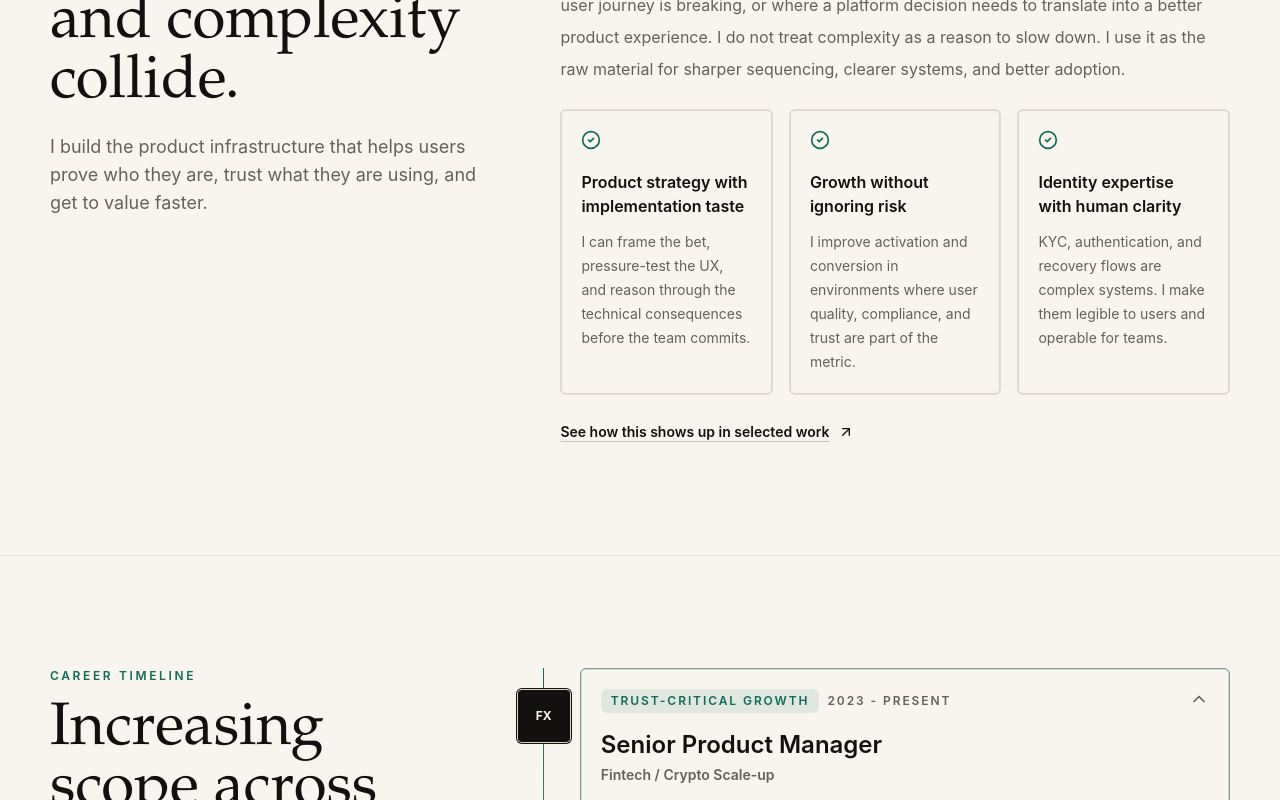
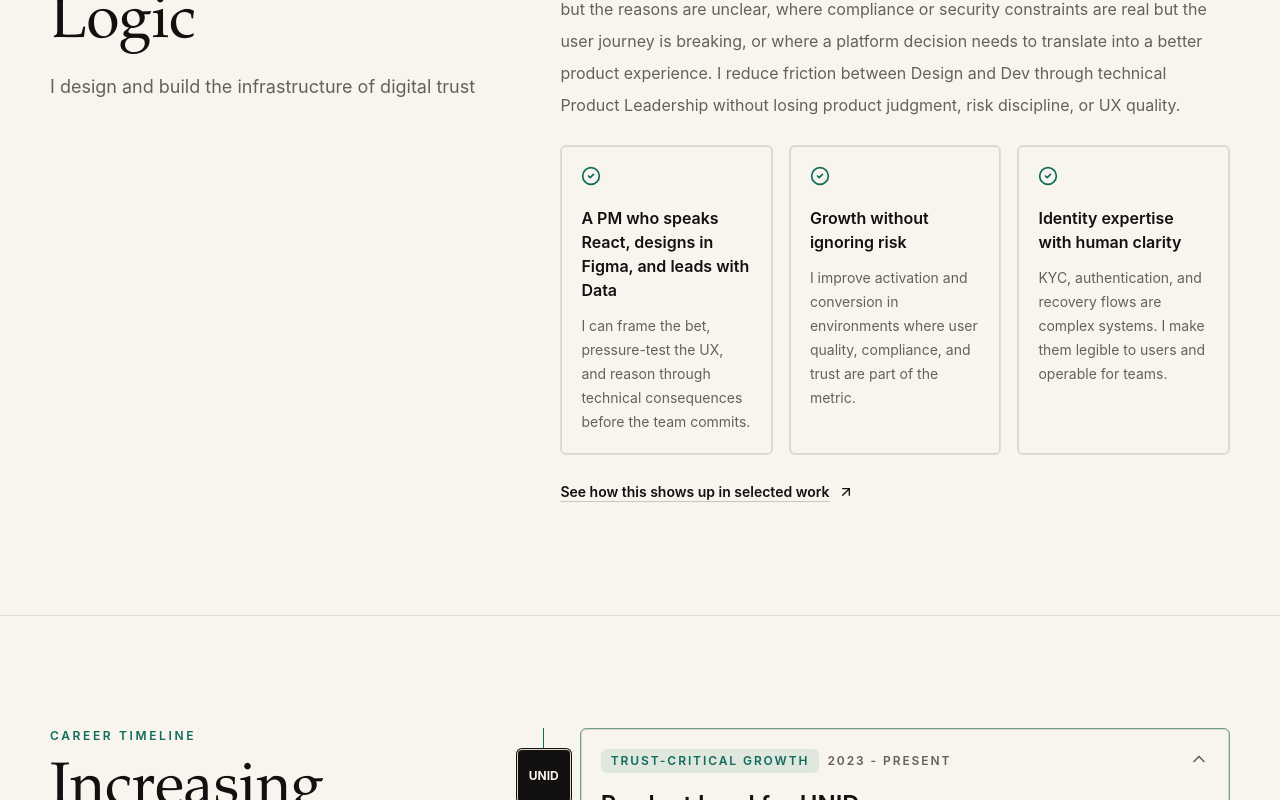
Before and after one commit to ignacioperezroca/ignacio-portfolio, a Next.js app: page / in a window 1280 px wide. Shown: the part 1520-2320 px from the top of the page. Built offline with nearby package versions, Linux system fonts and the light colour scheme.

Commit message:
Update portfolio identity positioning

```diff
--- a/src/components/About.tsx
+++ b/src/components/About.tsx
@@ -5,8 +5,8 @@
 
 const leveragePoints = [
   {
-    title: "Product strategy with implementation taste",
-    body: "I can frame the bet, pressure-test the UX, and reason through the technical consequences before the team commits."
+    title: "A PM who speaks React, designs in Figma, and leads with Data",
+    body: "I can frame the bet, pressure-test the UX, and reason through technical consequences before the team commits."
   },
   {
     title: "Growth without ignoring risk",
@@ -25,7 +25,7 @@
         <FadeIn>
           <SectionHeader
             eyebrow="About / positioning"
-            title="A product leader for moments where trust, growth, and complexity collide."
+            title="The Full-Stack PM: Strategy, Design Systems, and Frontend Logic"
             description={personalInfo.shortPositioning}
           />
         </FadeIn>
@@ -34,7 +34,8 @@
           <FadeIn delay={0.05}>
             <div className="border-l-2 border-accent-green pl-6">
               <p className="text-xl leading-9 text-ink dark:text-paper">
-                My path combines product strategy, UX/UI craft, frontend fluency,
+                Senior PM with a CS-mindset and a Designer&apos;s eye. My path
+                combines product strategy, UX/UI craft, frontend fluency,
                 data-driven growth, and deep exposure to identity and verification
                 problems. That mix gives me unusual leverage in cross-functional
                 rooms: I can connect user trust, business outcomes, design quality,
@@ -49,9 +50,9 @@
               funnel is leaking but the reasons are unclear, where compliance or
               security constraints are real but the user journey is breaking, or
               where a platform decision needs to translate into a better product
-              experience. I do not treat complexity as a reason to slow down. I
-              use it as the raw material for sharper sequencing, clearer systems,
-              and better adoption.
+              experience. I reduce friction between Design and Dev through
+              technical Product Leadership without losing product judgment, risk
+              discipline, or UX quality.
             </p>
           </FadeIn>
 
--- a/src/components/Contact.tsx
+++ b/src/components/Contact.tsx
@@ -10,7 +10,7 @@
         <div>
           <SectionHeader
             eyebrow="Contact"
-            title="Let's talk about products where trust and growth both matter."
+            title="Let's discuss scaling your next identity platform"
             description={personalInfo.availability}
           />
           <div className="mt-8 flex flex-wrap gap-3">
@@ -34,8 +34,9 @@
             Direct connection
           </p>
           <p className="mt-5 text-2xl font-semibold leading-tight text-ink dark:text-paper">
+            Building the Infrastructure of Trust: Ready for the next 2M users.
             For product roles, advisory conversations, and collaborations where
-            trust-critical growth matters.
+            Identity strategy, KYC friction, and conversion quality matter.
           </p>
           <div className="mt-8 grid gap-3">
             {[
--- a/src/components/Footer.tsx
+++ b/src/components/Footer.tsx
@@ -15,8 +15,7 @@
               <span className="text-sm font-semibold">{personalInfo.displayName}</span>
             </Link>
             <p className="mt-4 max-w-md text-sm leading-6 text-paper/58">
-              Product strategy for fintech, crypto, identity, onboarding,
-              authentication, and growth products where user trust is part of the system.
+              Building the Infrastructure of Trust: Ready for the next 2M users.
             </p>
           </div>
 
@@ -74,7 +73,7 @@
 
         <div className="mt-10 flex flex-col gap-3 border-t border-paper/10 pt-5 text-xs text-paper/45 sm:flex-row sm:items-center sm:justify-between">
           <p>Copyright 2026 {personalInfo.displayName}. All rights reserved.</p>
-          <p>Built for high-signal product conversations.</p>
+          <p>Built with React/Tailwind by a PM who knows the stack.</p>
         </div>
       </div>
     </footer>
--- a/src/components/Hero.tsx
+++ b/src/components/Hero.tsx
@@ -36,7 +36,7 @@
             </ButtonLink>
             <ButtonLink href="#contact" variant="ghost">
               <Mail className="h-4 w-4" aria-hidden />
-              Contact me
+              Let&apos;s discuss scaling your next identity platform
             </ButtonLink>
           </FadeIn>
 
--- a/src/components/Thoughts.tsx
+++ b/src/components/Thoughts.tsx
@@ -9,9 +9,9 @@
       <div className="section-shell">
         <FadeIn>
           <SectionHeader
-            eyebrow="Writing placeholder"
-            title="Future thinking on trust, onboarding, and product systems."
-            description="A quiet section for essays or selected writing when you want the site to become a stronger executive signal over time."
+            eyebrow="Product thinking"
+            title="Identity, onboarding, growth, and full-stack product leadership."
+            description="A visible library of future essays, case-study angles, and product theses for recruiters and founders who want to understand how I think."
           />
         </FadeIn>
 
--- a/src/components/WorkingStyle.tsx
+++ b/src/components/WorkingStyle.tsx
@@ -16,8 +16,8 @@
         <FadeIn>
           <SectionHeader
             eyebrow="How I operate"
-            title="Calm product leadership for ambiguous, high-consequence work."
-            description="I help teams move from scattered inputs to shared judgment: what matters, what is risky, what we can learn next, and what is worth shipping now."
+            title="Reducing friction between Design and Dev through technical Product Leadership"
+            description="I help teams bridge Engineering constraints and High-Conversion UX: what matters, what is risky, what we can learn next, and what is worth shipping now."
           />
         </FadeIn>
 
--- a/src/data/portfolio.ts
+++ b/src/data/portfolio.ts
@@ -91,15 +91,16 @@
   githubUrl: "https://github.com/ignacioperezroca/ignacio-portfolio",
   resumeUrl: "/resume/ignacio-perez-roca-product-manager-cv.pdf",
   profileImage: "/images/profile-placeholder.svg",
-  heroEyebrow: "Senior Product Manager - fintech, identity, onboarding, growth",
+  heroEyebrow:
+    "Senior Product Manager | Scaling Identity & Trust in Fintech",
   heroHeadline:
-    "Senior Product Manager for trust-critical fintech, identity, onboarding, and growth products.",
+    "Leading Identity for 2.5M+ users and scaling platforms from 60K to 2M",
   heroSubheadline:
-    "I turn regulated complexity into clear product systems: onboarding journeys, KYC flows, authentication, digital identity, and activation loops that balance conversion, risk, UX, and operational scale.",
+    "Bridging the gap between Engineering constraints and High-Conversion UX",
   shortPositioning:
-    "I build the product infrastructure that helps users prove who they are, trust what they are using, and get to value faster.",
+    "I design and build the infrastructure of digital trust",
   availability:
-    "Open to senior product roles, product leadership, advisory, and select consulting work in fintech, crypto, AI, identity, and platform teams."
+    "Let's discuss scaling your next identity platform"
 };
 
 export const navItems = [
@@ -129,20 +130,20 @@
     detail: "Adjust to the exact countries and segments you have served."
   },
   {
-    value: "262%",
-    label: "Growth systems",
-    detail: "Replace with a verified activation, conversion, or revenue metric."
+    value: "+262%",
+    label: "Impact-led resume",
+    detail: "Impact-led: +262% Conversion @Bitso | 2M Users @Lemon | 2.5M @UNID"
   }
 ];
 
 export const timelineRoles: TimelineRole[] = [
   {
-    company: "Fintech / Crypto Scale-up",
-    logoText: "FX",
-    role: "Senior Product Manager",
+    company: "UNID (itti / Grupo Vazquez)",
+    logoText: "UNID",
+    role: "Product Lead for UNID",
     dates: "2023 - Present",
     mission:
-      "Own high-trust product surfaces where onboarding, compliance, authentication, and growth directly affect business performance.",
+      "Centralizing identity for Paraguay's largest financial ecosystem.",
     scope: "Growth, identity, regulated onboarding, cross-functional execution",
     specialty: "Trust-critical growth",
     impacts: [
@@ -221,10 +222,10 @@
 export const caseStudies: CaseStudy[] = [
   {
     slug: "kyc-onboarding-optimization",
-    title: "Reducing identity friction in regulated onboarding",
+    title: "Case Study: Migrating 2.5M users to a Unified Authentication Hub",
     kicker: "KYC / Onboarding / Conversion",
     summary:
-      "A structured redesign of onboarding and verification states to increase completion while preserving compliance and risk controls.",
+      "Centralizing authentication and identity into a scalable trust layer for a multi-brand financial ecosystem.",
     topics: ["KYC", "Onboarding", "Growth"],
     stage: "Scale-up optimization",
     scope: "Consumer fintech / crypto",
@@ -315,10 +316,10 @@
   },
   {
     slug: "authentication-trust-platform",
-    title: "Designing a unified authentication and trust layer",
+    title: "Case Study: Scaling a Crypto-Wallet to 2M users in hyper-growth",
     kicker: "Authentication / Security / Platform",
     summary:
-      "A platform-oriented approach to authentication that made security decisions more consistent while improving user recovery and product velocity.",
+      "Managing identity infrastructure and onboarding quality while Lemon Cash scaled from 60K to 2M users.",
     topics: ["Authentication", "Identity", "Platform"],
     stage: "Platform consolidation",
     scope: "Multi-surface product ecosystem",
@@ -405,10 +406,10 @@
   },
   {
     slug: "activation-growth-system",
-    title: "Building an activation system for product-led growth",
+    title: "Case Study: A data-driven approach to a +262% conversion increase",
     kicker: "Growth / Experimentation / Activation",
     summary:
-      "A disciplined growth program that connected funnel analytics, user insight, and product changes to improve time-to-value.",
+      "Redesigning the Bitso onboarding funnel with sharper diagnosis, cleaner UX, and conversion-focused execution.",
     topics: ["Growth", "Experimentation", "Onboarding"],
     stage: "Growth acceleration",
     scope: "Self-serve and assisted onboarding",
@@ -495,10 +496,10 @@
   },
   {
     slug: "kyc-operations-backoffice",
-    title: "Redesigning KYC operations tooling for speed and consistency",
+    title: "Deconstructing the \"Perfect\" KYC flow: A PM/Designer perspective",
     kicker: "Backoffice / Operations / Risk",
     summary:
-      "An internal product effort to reduce ambiguity in manual review, improve decision quality, and expose better signals to frontline teams.",
+      "Breaking down the product logic behind KYC flows that balance AML security, clarity, and user conversion.",
     topics: ["KYC", "Operations", "Platform"],
     stage: "Operational scale",
     scope: "Manual review and escalation tooling",
@@ -585,10 +586,10 @@
   },
   {
     slug: "crypto-account-trust-recovery",
-    title: "Improving account trust and recovery in crypto products",
+    title: "Scaling Design: Building a modular UI library for Fintech apps",
     kicker: "Crypto / Trust / Account Recovery",
     summary:
-      "A recovery and trust-state product model for high-anxiety account moments where security, access, and confidence must coexist.",
+      "Turning reusable identity and onboarding patterns into a modular UI system for faster fintech delivery.",
     topics: ["Crypto", "Authentication", "Trust"],
     stage: "Trust and safety",
     scope: "Account access, recovery, and user communication",
@@ -784,9 +785,9 @@
       "The more complex the regulation, risk, or platform architecture, the more carefully the user-facing model has to be designed."
   },
   {
-    title: "Execution should clarify strategy",
+    title: "Reducing friction between Design and Dev",
     description:
-      "Good product teams do not choose between thinking and shipping. They ship in a way that produces cleaner decisions."
+      "Reducing friction between Design and Dev through technical Product Leadership."
   }
 ];
 
@@ -822,19 +823,179 @@
 
 export const thoughts = [
   {
-    title: "Designing onboarding for trust, not just completion",
+    title: "The Architecture of Onboarding: Balancing AML Security and User Conversion",
     description:
-      "A future essay on why regulated onboarding needs to optimize confidence, proof, quality, and conversion together."
+      "How regulated onboarding can protect the business while preserving momentum for legitimate users."
   },
   {
-    title: "What KYC teaches product teams about state models",
+    title: "The +262% Conversion Lift: Redesigning the Bitso Onboarding Funnel",
     description:
-      "A placeholder for writing about identity systems, compliance constraints, and how to keep users oriented."
+      "A product story about diagnosis, UX clarity, experimentation, and measurable funnel impact."
   },
   {
-    title: "Growth in products where risk matters",
+    title: "Building Compliance into UX: How to make KYC feel invisible",
     description:
-      "A future note on experimentation when every funnel improvement must be weighed against abuse, risk, and user trust."
+      "Making verification feel understandable without hiding the seriousness of identity and risk controls."
+  },
+  {
+    title: "Identity as a Defense Layer: Fighting fraud through Biometric UX",
+    description:
+      "Why biometric flows need product judgment across security, accessibility, trust, and conversion."
+  },
+  {
+    title: "Centralizing 2.5M Identities: The Roadmap for a Nationwide Auth Platform",
+    description:
+      "The strategic product questions behind a unified identity system across a major financial ecosystem."
+  },
+  {
+    title: "Implementing FaceID/Liveness: Technical trade-offs for mass adoption",
+    description:
+      "How to evaluate vendor behavior, failure states, device limits, and user comprehension at scale."
+  },
+  {
+    title: "Scaling Lemon Cash: Managing Identity infrastructure during 30x growth",
+    description:
+      "What hyper-growth teaches product teams about onboarding, risk, and platform readiness."
+  },
+  {
+    title: "The Future of Digital Identity: From Web2 Auth to Web3 Sovereignty",
+    description:
+      "A product lens on portability, ownership, recovery, and trust in the next generation of identity."
+  },
+  {
+    title: "Beyond the ID Photo: The next generation of digital identity verification",
+    description:
+      "Where onboarding moves when static document capture is no longer enough."
+  },
+  {
+    title: "Building Fintech for LATAM: Navigating volatility through Product Logic",
+    description:
+      "How regional complexity shapes product decisions across trust, adoption, and resilience."
+  },
+  {
+    title: "Project: Building a Custom Analytics Dashboard with React & Tailwind",
+    description:
+      "A technical product exercise in turning funnel questions into a focused interface for decisions."
+  },
+  {
+    title: "The Product/Legal/Dev Triangle: Aligning on Compliance Features",
+    description:
+      "How to make regulated delivery faster by clarifying constraints, ownership, and decision rules."
+  },
+  {
+    title: "Testing Trust: How small UI changes impact biometric success rates",
+    description:
+      "A practical look at how microcopy, framing, and state design influence verification outcomes."
+  },
+  {
+    title: "Retention through Trust: Why Onboarding is the first step of LTV",
+    description:
+      "Why the first identity flow sets expectations for long-term confidence and product usage."
+  },
+  {
+    title: "Transforming Legacy Banking into Digital Identity Leaders",
+    description:
+      "A roadmap view of moving from fragmented auth to modern, scalable identity infrastructure."
+  },
+  {
+    title: "Why PMs who code and design ship products 3x faster",
+    description:
+      "The Full-Stack PM advantage: faster alignment, sharper tradeoffs, and more precise execution."
+  },
+  {
+    title: "Engineering-First PRDs: How to write specs that developers actually love",
+    description:
+      "Writing requirements that clarify states, edge cases, instrumentation, and implementation intent."
+  },
+  {
+    title: "Design as a Communication Tool: Using High-Fi prototypes to align stakeholders",
+    description:
+      "Using visual fidelity to resolve product ambiguity before it becomes engineering rework."
+  },
+  {
+    title: "SQL for PMs: How to find the 'Drop-off' in your KYC funnel",
+    description:
+      "A practical framing for turning event data into product hypotheses and prioritization."
+  },
+  {
+    title: "Logic-First Design: Architecture before Aesthetics",
+    description:
+      "Why strong interface work starts with state, hierarchy, constraints, and user intent."
+  },
+  {
+    title: "Reducing Dev Waste: Validating Fintech flows with 1:1 prototypes",
+    description:
+      "How realistic prototypes help teams catch risk, complexity, and UX issues before build."
+  },
+  {
+    title: "A PM's Guide to Technical Debt: When to build for speed vs. scale",
+    description:
+      "A product-led view on when debt is strategic, when it is dangerous, and how to make the call."
+  },
+  {
+    title: "Travel Ops for PMs: How meticulous logistics improve product roadmaps",
+    description:
+      "What operational discipline teaches about sequencing, dependencies, and resilience."
+  },
+  {
+    title: "The Continuous Learner: Mastering the stack to lead the team",
+    description:
+      "Why technical fluency helps product leaders ask better questions and make better tradeoffs."
+  },
+  {
+    title: "Building the \"Golden Archive\": A knowledge system for Product Teams",
+    description:
+      "How durable documentation improves onboarding, decisions, and cross-functional memory."
+  },
+  {
+    title: "My 2030 Vision: How Passkeys will redefine the Fintech UX",
+    description:
+      "A future-facing view on passwordless authentication, trust, and financial product adoption."
+  },
+  {
+    title: "Fighting Deepfakes: The Role of Identity PMs in the AI Era",
+    description:
+      "How product teams can think about liveness, fraud, and user trust as synthetic media improves."
+  },
+  {
+    title: "Turning Regulation into a UX Competitive Advantage",
+    description:
+      "Why the best regulated products make constraints feel clear, fair, and confidence-building."
+  },
+  {
+    title: "Maintaining Product Quality during a 60K to 2M user scale-up",
+    description:
+      "The product operating principles that keep onboarding and trust systems healthy during growth."
+  },
+  {
+    title: "Mentoring the next generation of Design-Led Product Managers",
+    description:
+      "Lessons from teaching and coaching product thinkers who use design as strategic leverage."
+  },
+  {
+    title: "Identity as an Entry Point: How better KYC enables financial inclusion",
+    description:
+      "How verification design can either block access or unlock safer participation in financial services."
+  },
+  {
+    title: "Open Identity: The architecture of the next financial revolution",
+    description:
+      "A product perspective on identity portability, open banking, and trusted ecosystems."
+  },
+  {
+    title: "The 80/20 of Product: Focusing on high-impact Identity features",
+    description:
+      "How to prioritize the few trust features that unlock the most user and business value."
+  },
+  {
+    title: "Lessons from Vietnam & Japan: Global standards for Digital Onboarding",
+    description:
+      "Benchmarking onboarding expectations across markets to sharpen product judgment in LATAM."
+  },
+  {
+    title: "Building the Infrastructure of Trust: Ready for the next 2M users",
+    description:
+      "The closing product thesis: scalable identity, better UX, and trusted growth belong together."
   }
 ];
 
```
